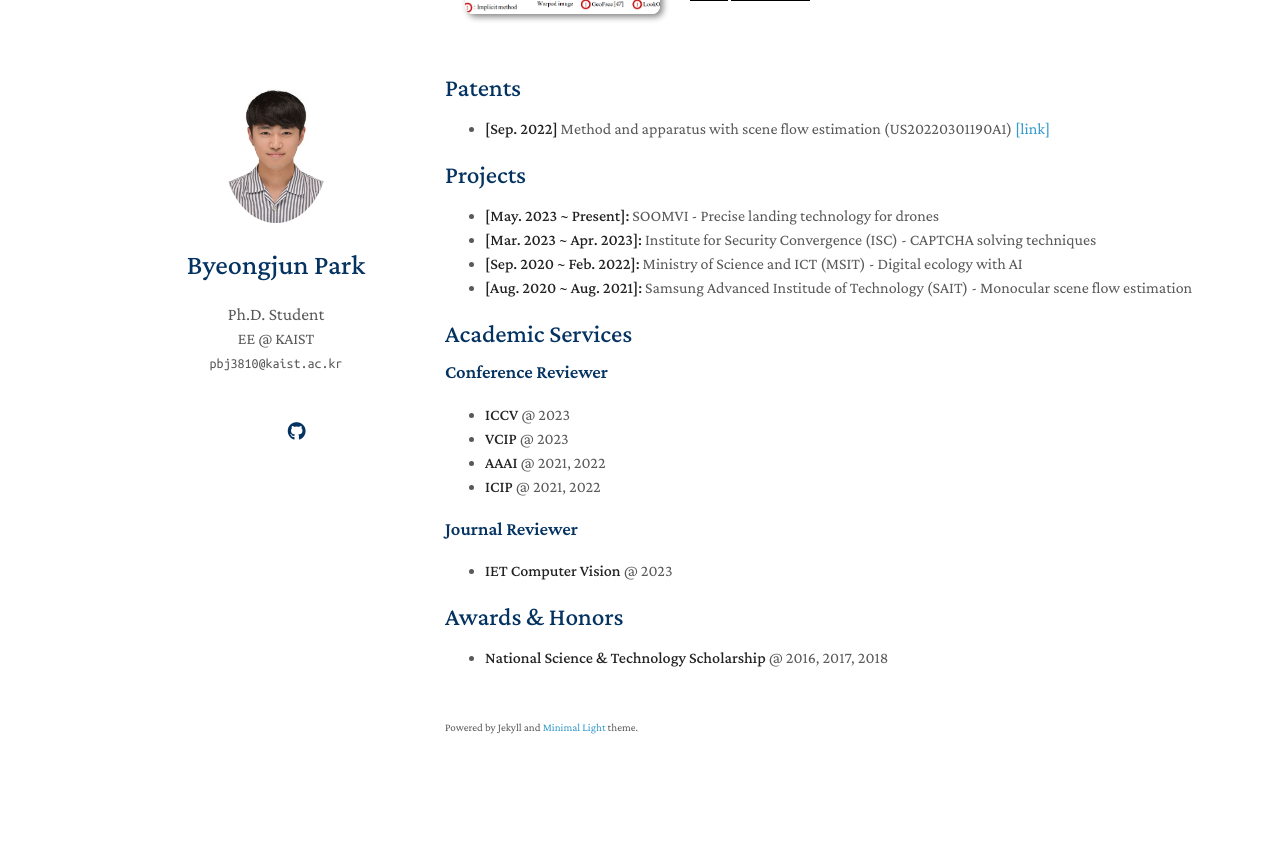
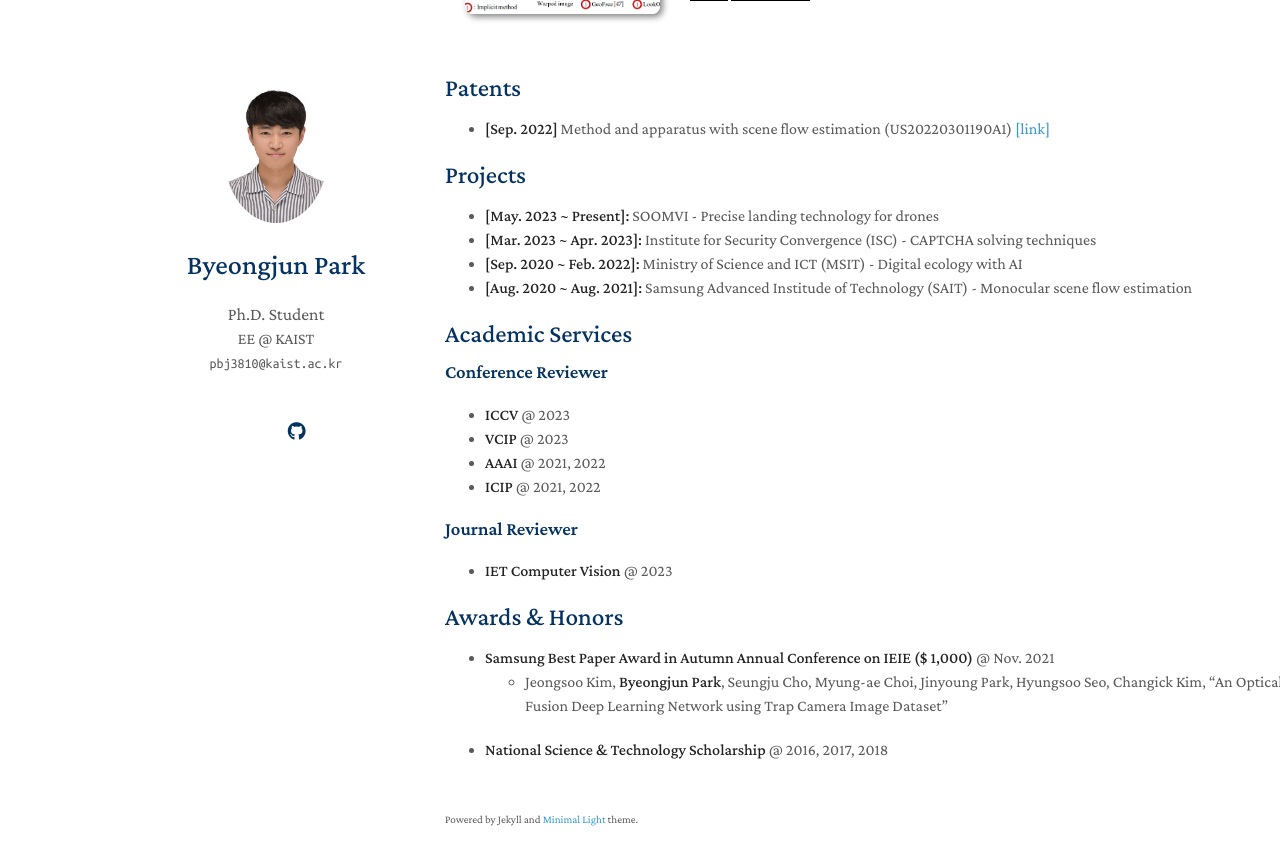
Before and after one commit to byeongjun-park/byeongjun-park.github.io, a Jekyll site: the page built from index.md, in a window 1280 px wide and 900 px high, scrolled down 1774 px. Shown: the top 865 px of the window. Built offline with Jekyll 4.4.1, drawn with Linux system fonts in a browser that asks for light colours; nearby versions of some CDN libraries; a style sheet for code colours, icons or effects is not loaded; our own code applies the rules of GitHub Pages for plain Markdown files; before the commit the page ends 2582 px from its top, so only the background shows below that.

Commit message:
profile update

```diff
--- a/index.md
+++ b/index.md
@@ -49,4 +49,6 @@ layout: homepage
 
 ## Awards & Honors
 
+* **Samsung Best Paper Award in Autumn Annual Conference on IEIE ($ 1,000)** @ Nov. 2021
+    * Jeongsoo Kim, **Byeongjun Park**, Seungju Cho, Myung-ae Choi, Jinyoung Park, Hyungsoo Seo, Changick Kim, "An Optical Flow Fusion Deep Learning Network using Trap Camera Image Dataset"
 * **National Science & Technology Scholarship** @ 2016, 2017, 2018
```
